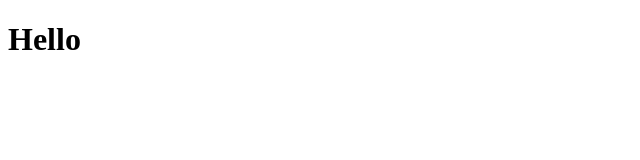
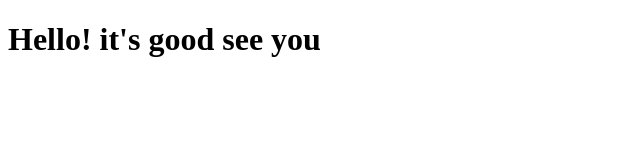
Before and after one commit to essiesubinlee/coursea-test, a plain HTML site: page site/index.html in a window 1280 px wide. Shown: the whole page, without its empty margins (0-640 px from the left). Drawn offline with Linux system fonts and the light colour scheme.

Commit message:
Small addition to our page content.

```diff
--- a/site/index.html
+++ b/site/index.html
@@ -4,6 +4,6 @@
 	<title>Hello!!</title>
 </head>
 <body>
-<h1> Hello </h1>
+<h1> Hello! it's good see you </h1>
 </body>
 </html>
```
